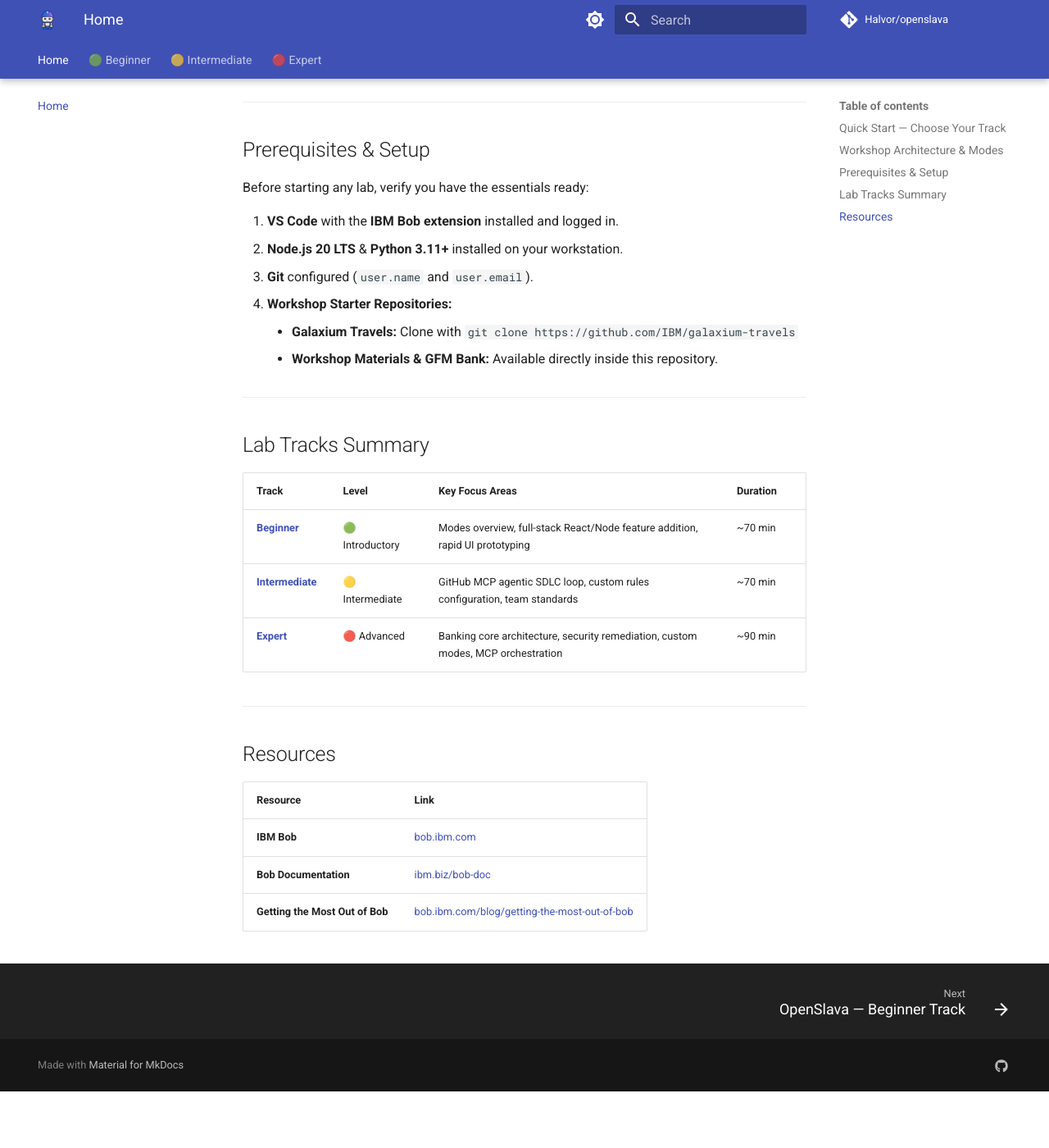
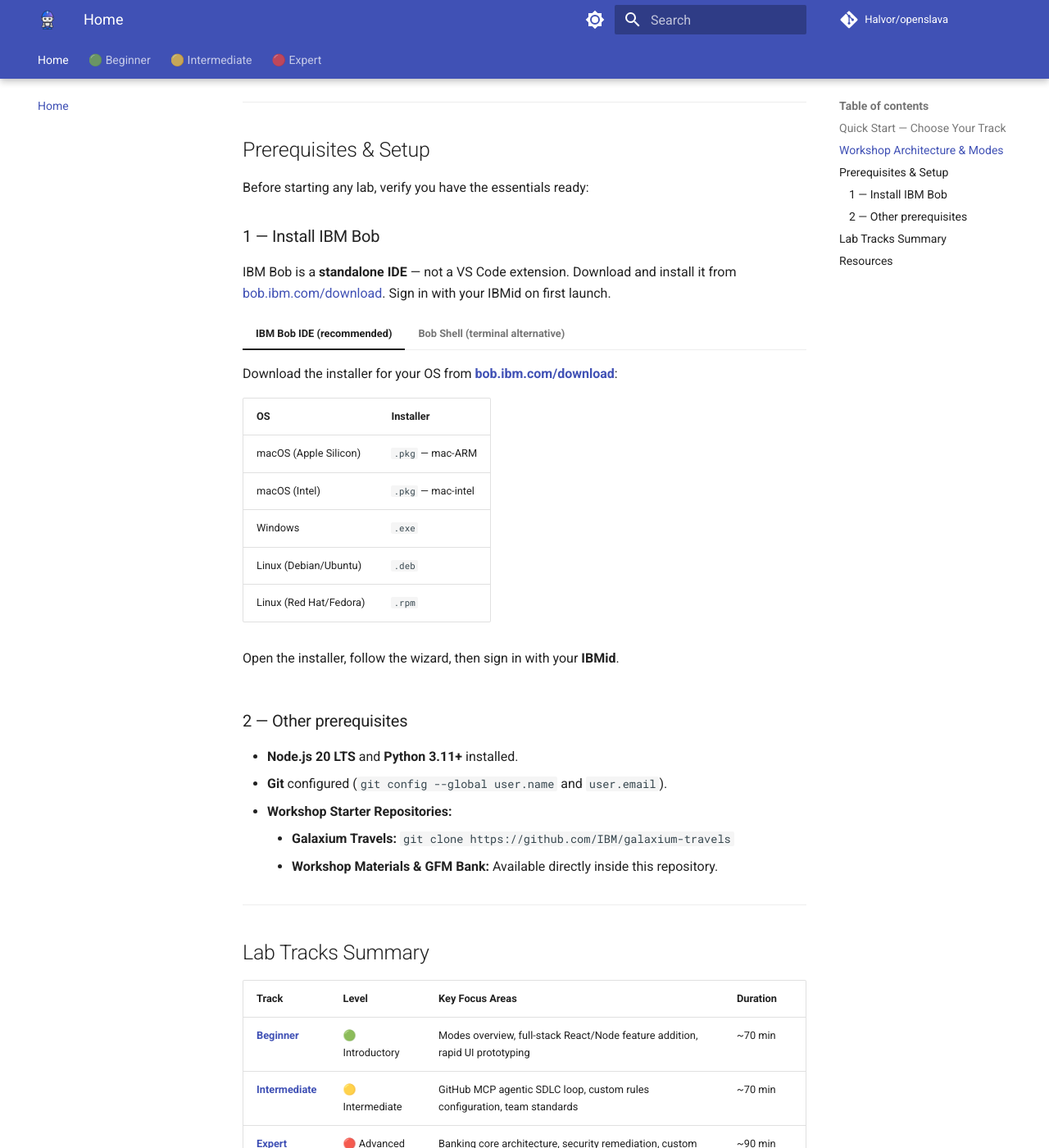
Before and after one commit to HalvorIBM/openslava, an MkDocs documentation site: the page built from docs/index.md, in a window 1280 px wide and 1400 px high, scrolled down 1540 px. Shown: the whole window at 82% size. Built offline with MkDocs 1.6.1 and Material for MkDocs 9.7.7, drawn with Linux system fonts in a browser that asks for light colours; before the commit the page ends 2871 px from its top, so only the background shows below that.

Commit message:
Replace VS Code extension with IBM Bob standalone IDE / Bob Shell
- IBM Bob is a standalone IDE (bob.ibm.com/download), not a VS Code extension
- Home page: full install section with OS-specific installer table and
  Bob Shell alternative (curl install script for macOS/Linux, PowerShell for Windows)
- All three track prerequisites updated to reflect correct product

````diff
--- a/docs/index.md
+++ b/docs/index.md
@@ -79,11 +79,42 @@
 
 Before starting any lab, verify you have the essentials ready:
 
-1. **VS Code** with the **IBM Bob extension** installed and logged in.
-2. **Node.js 20 LTS** & **Python 3.11+** installed on your workstation.
-3. **Git** configured (`user.name` and `user.email`).
-4. **Workshop Starter Repositories:**
-    * **Galaxium Travels:** Clone with `git clone https://github.com/IBM/galaxium-travels`
+### 1 — Install IBM Bob
+
+IBM Bob is a **standalone IDE** — not a VS Code extension. Download and install it from [bob.ibm.com/download](https://bob.ibm.com/download). Sign in with your IBMid on first launch.
+
+=== "IBM Bob IDE (recommended)"
+    Download the installer for your OS from **[bob.ibm.com/download](https://bob.ibm.com/download)**:
+
+    | OS | Installer |
+    |---|---|
+    | macOS (Apple Silicon) | `.pkg` — mac-ARM |
+    | macOS (Intel) | `.pkg` — mac-intel |
+    | Windows | `.exe` |
+    | Linux (Debian/Ubuntu) | `.deb` |
+    | Linux (Red Hat/Fedora) | `.rpm` |
+
+    Open the installer, follow the wizard, then sign in with your **IBMid**.
+
+=== "Bob Shell (terminal alternative)"
+    If you prefer to work in a terminal, install Bob Shell:
+
+    **macOS / Linux**
+    ```bash
+    curl -fsSL https://bob.ibm.com/download/bobshell.sh | bash
+    ```
+    **Windows (PowerShell)**
+    ```powershell
+    powershell -ep Bypass 'irm -Uri "https://bob.ibm.com/download/bobshell.ps1" | iex'
+    ```
+    Authenticate at `bob.ibm.com/login` when prompted.
+
+### 2 — Other prerequisites
+
+- **Node.js 20 LTS** and **Python 3.11+** installed.
+- **Git** configured (`git config --global user.name` and `user.email`).
+- **Workshop Starter Repositories:**
+    * **Galaxium Travels:** `git clone https://github.com/IBM/galaxium-travels`
     * **Workshop Materials & GFM Bank:** Available directly inside this repository.
 
 ---
````
Also changed, not shown: docs/labs/openslava-beginner.md (+2 -4 lines), docs/labs/openslava-expert.md (+1 -1 lines), docs/labs/openslava-intermediate.md (+1 -1 lines).
